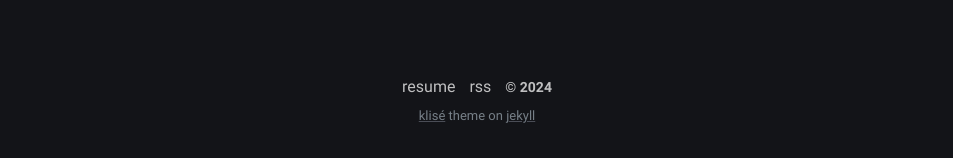
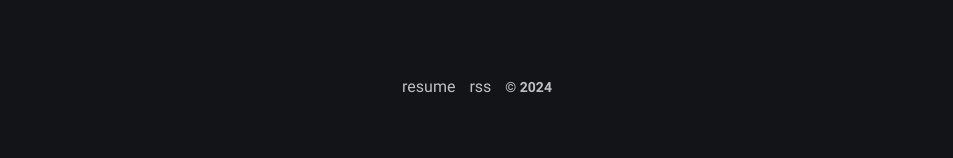
Before and after one commit to protectyrjewels/protectyrjewels.github.io, a Jekyll site: the page built from index.md, in a window 1280 px wide. Shown: the part 741-899 px from the top of the page, without its empty margins (163-1116 px from the left). Built offline with Jekyll 4.4.1, drawn with Linux system fonts in a browser that asks for light colours.

Commit message:
Move theme ack to about page

```diff
--- a/_includes/footer.html
+++ b/_includes/footer.html
@@ -2,19 +2,6 @@
   <a class="footer_item" href="javascript::void(0)">resume</a>
   <a class="footer_item" href="/feed.xml">rss</a>
   <span class="footer_item">&copy; {{ site.time | date: "%Y" }}</span>
-  <small class="footer_copyright">
-    <!-- Klisé Theme: https://github.com/piharpi/jekyll-klise -->
-    <a
-      href="https://github.com/piharpi/jekyll-klise"
-      target="_blank"
-      rel="noreferrer noopener"
-      >klisé</a
-    >
-    theme on
-    <a href="https://jekyllrb.com" target="_blank" rel="noreferrer noopener"
-      >jekyll</a
-    >
-  </small>
 </footer>
 <script src="/assets/js/main.js" defer="defer"></script>
 {%- if site.google_analytics -%}
```
Also changed, not shown: about.md (+1 -1 lines).
